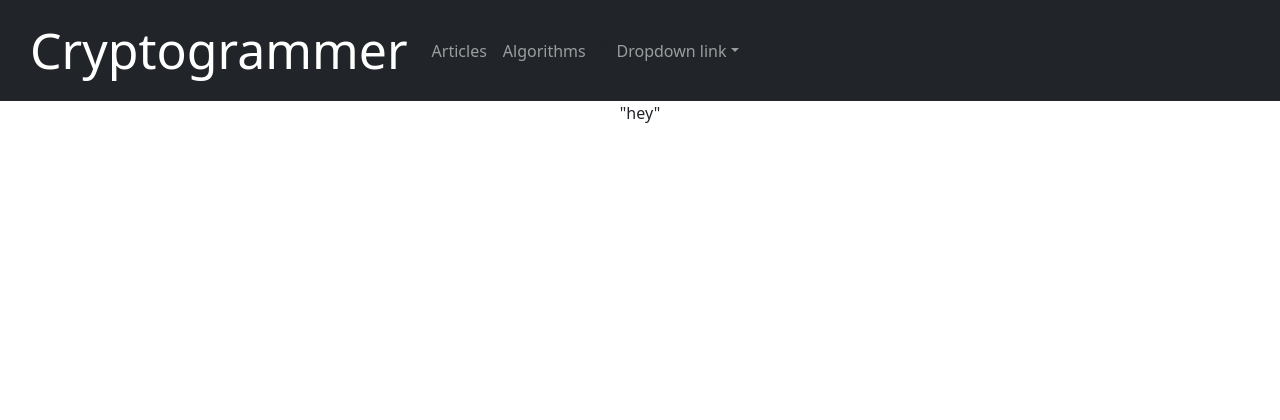
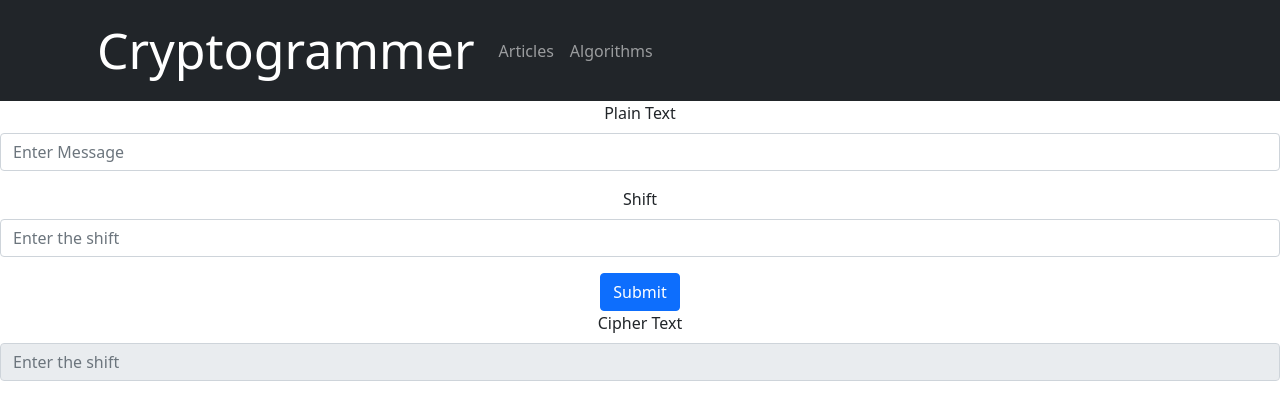
Before and after one commit to shadowasphodel2919/Cryptogrammer, a React (Create React App) app: page /algorithms/caeser in a window 1280 px wide. Shown: the top 420 px of the page. Built offline with nearby package versions, Linux system fonts and the light colour scheme.

Commit message:
Added caeser cipher

```diff
--- a/package.json
+++ b/package.json
@@ -10,6 +10,7 @@
     "react": "^18.2.0",
     "react-bootstrap": "^2.4.0",
     "react-dom": "^18.2.0",
+    "react-router-dom": "^6.6.1",
     "react-scripts": "5.0.1",
     "web-vitals": "^2.1.4"
   },
--- a/public/index.html
+++ b/public/index.html
@@ -24,7 +24,7 @@
       work correctly both with client-side routing and a non-root public URL.
       Learn how to configure a non-root public URL by running `npm run build`.
     -->
-    <title>React App</title>
+    <title>Cryptogrammer</title>
   </head>
   <body>
     <noscript>You need to enable JavaScript to run this app.</noscript>
--- /dev/null
+++ b/src/Algorithms.jsx
@@ -0,0 +1,9 @@
+import { Link } from "react-router-dom";
+
+export const Algorithms = () => {
+    return (<div>
+        <section>
+            <Link as={Link} to="caeser">Caeser Cipher</Link>
+        </section>
+    </div>);
+}
--- /dev/null
+++ b/src/Algos/Caeser.jsx
@@ -0,0 +1,52 @@
+import Button from 'react-bootstrap/Button';
+import Form from 'react-bootstrap/Form';
+import { useState } from "react";
+
+export const Caeser = () => {
+    const [message, setMessage] = useState("");
+    const [shift, setShift] = useState(0);
+    const [cipher, setCipher] = useState("");
+    let ctext = "";
+    const buildCipher = (e) => {
+        e.preventDefault();
+        let cipherText = '';
+        let modShift = shift % 26;
+        for (let i = 0; i < message.length; i++) {
+          let asciiCode = message.charCodeAt(i);
+          if (asciiCode < 65 || (asciiCode > 90 && asciiCode < 97) || asciiCode > 122) {
+            cipherText += String.fromCharCode(asciiCode);
+            continue;
+          }
+          if (asciiCode >= 65 && asciiCode <= 90) {
+            asciiCode -= 65;
+            asciiCode += modShift;
+            asciiCode %= 26;
+            asciiCode += 65;
+          } else if (asciiCode >= 97 && asciiCode <= 122) {
+            asciiCode -= 97;
+            asciiCode += modShift;
+            asciiCode %= 26;
+            asciiCode += 97;
+          }
+          let cipherChar = String.fromCharCode(asciiCode);
+          cipherText += cipherChar;
+        }
+
+        setCipher(cipherText);
+    }
+    return (<Form>
+        <Form.Group className='mb-3' controlId='message'>
+            <Form.Label>Plain Text</Form.Label>
+            <Form.Control type='text'  onChange={(e)=>setMessage(e.target.value)} placeholder='Enter Message' />
+        </Form.Group>
+        <Form.Group className='mb-3' controlId='shift'>
+            <Form.Label>Shift</Form.Label>
+            <Form.Control type='number' onChange={(e)=>setShift(e.target.value)} placeholder='Enter the shift' />
+        </Form.Group>
+        <Button variant='primary' type='submit' onClick={(e)=>buildCipher(e)}>Submit</Button>
+        <Form.Group className='mb-3' controlId='cipher'>
+            <Form.Label>Cipher Text</Form.Label>
+            <Form.Control type='text' value={cipher} placeholder='Enter the shift' readOnly />
+        </Form.Group>
+    </Form>);
+}
--- a/src/App.js
+++ b/src/App.js
@@ -1,12 +1,26 @@
 import './App.css';
 import "bootstrap/dist/css/bootstrap.min.css";
-import Navbar from "./Components/Navbar.js";
+import Header from "./Components/Navbar.js";
+import ReactDOM from 'react-dom';
+import { BrowserRouter, Routes, Route } from "react-router-dom";
+import { Home } from './Home';
+import { Articles } from './Articles';
+import { Algorithms } from './Algorithms';
+import { Caeser } from './Algos/Caeser';
 
 function App() {
   return (
     <div className="App">
-      <Navbar />
-      <div> "hey" </div>
+      <BrowserRouter>
+      <Routes>
+        <Route path="/" element={<Header />}>
+          <Route index element={<Home />} />
+          <Route path="articles" element={<Articles />} />
+          <Route path="algorithms" element={<Algorithms />} />
+          <Route path="algorithms/caeser"element={<Caeser/>} />
+          </Route>
+      </Routes>
+    </BrowserRouter>
     </div>
   );
 }
--- /dev/null
+++ b/src/Articles.jsx
@@ -0,0 +1,3 @@
+export const Articles = () => {
+    return (<div>Hey</div>);
+}
--- a/src/Components/Navbar.js
+++ b/src/Components/Navbar.js
@@ -1,67 +1,35 @@
 import React from "react";
+import { Button, Carousel, Card , Navbar , Nav , Container, NavDropdown} from "react-bootstrap";
+import { Outlet, Link } from "react-router-dom";
 import './Navbar.css';
-
-const Navbar = () => {
+const Header = () => {
   return (
-    <nav className="navbar navbar-expand-lg navbar-dark bg-dark">
-      <a className="navbar-brand" href="#">
-        Cryptogrammer
-      </a>
-      <button
-        className="navbar-toggler"
-        type="button"
-        data-toggle="collapse"
-        data-target="#navbarNavDropdown"
-        aria-controls="navbarNavDropdown"
-        aria-expanded="false"
-        aria-label="Toggle navigation"
-      >
-        <span className="navbar-toggler-icon"></span>
-      </button>
-
-      <div className="collapse navbar-collapse" id="navbarNavDropdown">
-        <ul className="navbar-nav">
-          <li className="nav-item active">
-            <a className="nav-link" href="#">
-              Articles
-            </a>
-          </li>
-          <li className="nav-item">
-            <a className="nav-link" href="#">
-              Algorithms
-            </a>
-          </li>
-          /*
-          <li className="nav-item dropdown">
-            <a
-              className="nav-link dropdown-toggle"
-              href="#"
-              id="navbarDropdownMenuLink"
-              data-toggle="dropdown"
-              aria-haspopup="true"
-              aria-expanded="false"
-            >
-              Dropdown link
-            </a>
-            <div
-              className="dropdown-menu"
-              aria-labelledby="navbarDropdownMenuLink"
-            >
-              <a className="dropdown-item" href="#">
-                Action
-              </a>
-              <a className="dropdown-item" href="#">
-                Another action
-              </a>
-              <a className="dropdown-item" href="#">
-                Something else here
-              </a>
-            </div>
-          </li>
-        </ul>
-      </div>
-    </nav>
+      <>
+      <Navbar collapseOnSelect expand="lg" bg="dark" variant="dark">
+    <Container>
+    <Navbar.Brand href="./">Cryptogrammer
+      {/* <img
+          alt=""
+          src="./logo-color.svg"
+          width="30"
+          height="30"
+          className="d-inline-block align-top"
+        />{' '} */}
+      </Navbar.Brand>
+    <Navbar.Toggle aria-controls="responsive-navbar-nav" />
+    <Navbar.Collapse id="responsive-navbar-nav">
+      <Nav className="me-auto">
+        <Nav.Link className="header-link" as={Link} to="articles">Articles</Nav.Link>
+        <Nav.Link className="header-link" as={Link} to="algorithms">Algorithms</Nav.Link>
+      </Nav>
+      {/* <Nav className="justify-content-end">
+        <LeftTab user={user}/>
+      </Nav> */}
+    </Navbar.Collapse>
+    </Container>
+  </Navbar>
+  <Outlet />
+  </>
   );
 };
-
-export default Navbar;
+export default Header;
--- /dev/null
+++ b/src/Home.jsx
@@ -0,0 +1,3 @@
+export const Home = () => {
+    return (<div>Hey</div>);
+}
```
Also changed, not shown: 2 other files (tests, documents, lock files or other folders).
